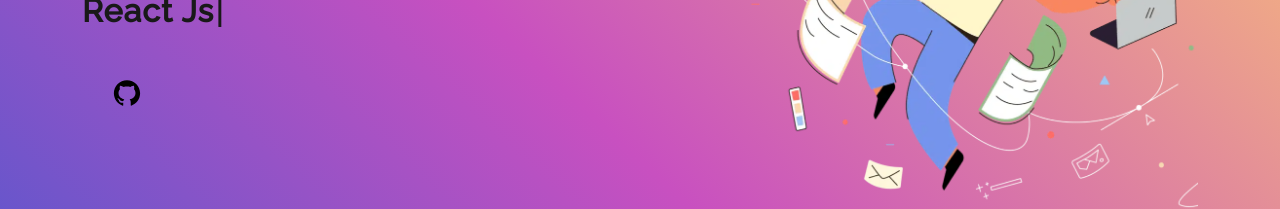
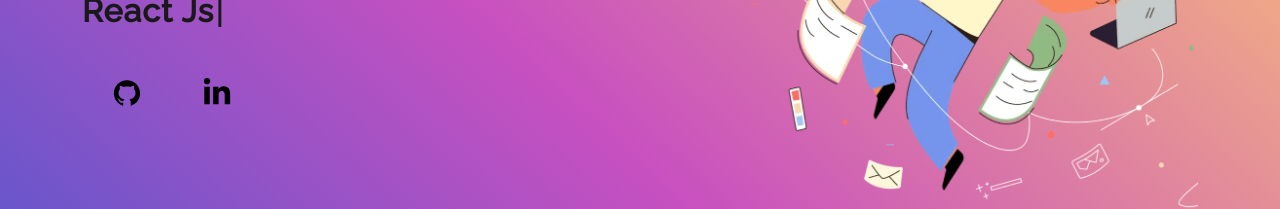
Before and after one commit to MichaelSchetzer/Netf, a React (Create React App) app: page / in a window 1280 px wide. Shown: the part 320-529 px from the top of the page. Built offline with nearby package versions, Linux system fonts and the light colour scheme.

Commit message:
you can type any message you want here11

```diff
--- a/src/components/Homepage/Homepage.js
+++ b/src/components/Homepage/Homepage.js
@@ -23,18 +23,18 @@ function Home() {
               window.open("https://github.com/MichaelSchetzer");
             }}
               className='socailmediabtn'><AiFillGithub className='icon' /></button>
-            {/* <button onClick={() => {
-              window.open("https://www.linkedin.com/in/rahulvijay81/");
+            {<button onClick={() => {
+              window.open("https://www.linkedin.com/in/michael-schetzer/");
             }}
-              className='socailmediabtn'><FaLinkedinIn className='icon' /></button>
-            <button onClick={() => {
-              window.open("https://twitter.com/rahulvijay8156");
-            }}
-              className='socailmediabtn'><AiOutlineTwitter className='icon' /></button>
-            <button onClick={() => {
-              window.open("https://instagram.com/rahulvijay81");
-            }}
-              className='socailmediabtn'><AiFillInstagram className='icon' /></button> */}
+              className='socailmediabtn'><FaLinkedinIn className='icon' /></button>}
+            {/* // <button onClick={() => {
+            //   window.open("https://twitter.com/rahulvijay8156");
+            // }}
+            //   className='socailmediabtn'><AiOutlineTwitter className='icon' /></button>
+            // <button onClick={() => {
+            //   window.open("https://instagram.com/rahulvijay81");
+            // }}
+            //   className='socailmediabtn'><AiFillInstagram className='icon' /></button>} */}
           </Col>
 
           <Col md={5}>
```
